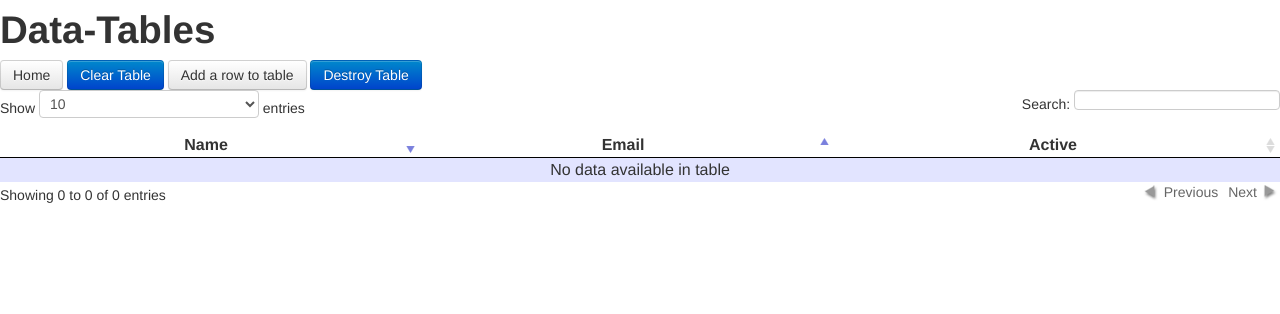
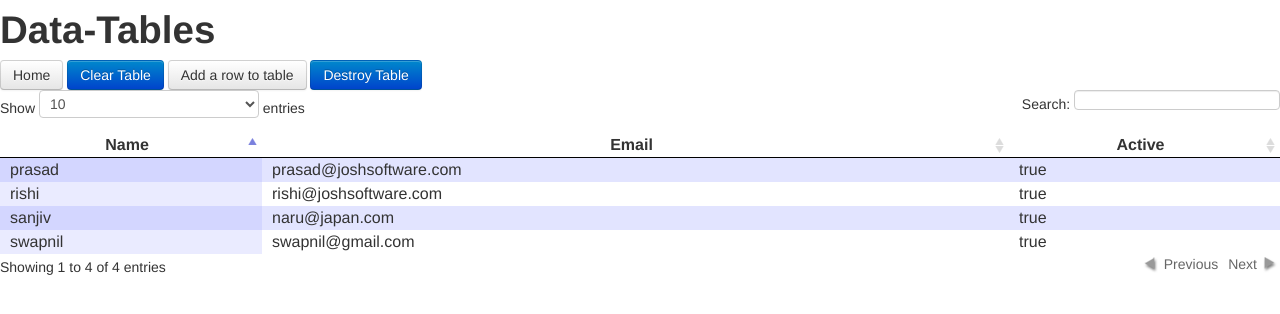
Before and after one commit to rishijain/datatables-talk, a Rails app: page /users in a window 1280 px wide. Shown: the top 314 px of the page. Run offline with Rails 7, Linux system fonts and the light colour scheme; style sheets or scripts are compiled from the project's sources; parts of the project's set-up code (start-up, migrations or seed data) failed here and were passed over.

Commit message:
modified add user, added users in db/seed

```diff
--- a/app/assets/javascripts/users.js.coffee
+++ b/app/assets/javascripts/users.js.coffee
@@ -10,7 +10,7 @@
     oTable.fnDestroy()
 
   $('#add_row_table').click ->
-    $('.dataEntryModal').modal 'show'
+    $('#of-dataEntryModal-modal').modal({keyboard:true, backdrop:'static', show:true})
 
   $('#submit_add_row').click ->
     oTable.fnAddData([$('#name_field').val(), $('#email_field').val(), true])
--- a/app/views/users/index.html.haml
+++ b/app/views/users/index.html.haml
@@ -1,7 +1,8 @@
 %h1 Data-Tables
 = link_to 'Home', root_path,:class => "btn"
 = link_to 'Clear Table', '#',:class => "btn btn-primary", :id => "clear_table_button"
-= link_to 'Add a row to table', '#',:class => "btn btn-secondary", :id => "add_row_table"
+=# link_to 'Add a row to table', '#', "data-target" => ".dataEntryModal", "data-toggle" => "modal", "data-backdrop" => true, :role => "button", :class => "btn btn-secondary", :id => "add_row_table"
+= link_to 'Add a row to table', '#', :class => "btn btn-secondary", :id => "add_row_table"
 = link_to 'Destroy Table', '#',:class => "btn btn-primary", :id => "destroy_table_button"
 %table#users_list
   %thead
@@ -16,7 +17,7 @@
         %td #{d.email}
         %td #{d.active}
 
-.dataEntryModal.modal.hide.fade
+#of-dataEntryModal-modal.modal.hide.fade
   .modal-header
     %h3 Enter the data
   .modal-body
@@ -28,4 +29,4 @@
     = link_to 'Ok', '#', :class => "btn", :id => "submit_add_row"
 
 :javascript
-  var oTable = $('#users_list').dataTable({"aaSorting": [[0,'desc'], [1,'asc']]});
+  var oTable = $('#users_list').dataTable();
--- a/app/views/users/new.html.haml
+++ b/app/views/users/new.html.haml
@@ -3,7 +3,4 @@
   = f.text_field :name
   %label Email
   = f.text_field :email, :label => "email"
-  %label active
-  - ['yes', 'no'].each do |d|
-    = f.radio_button :active, d
   = f.submit
--- a/db/seeds.rb
+++ b/db/seeds.rb
@@ -5,3 +5,8 @@
 #
 #   cities = City.create([{ name: 'Chicago' }, { name: 'Copenhagen' }])
 #   Mayor.create(name: 'Emanuel', city: cities.first)
+
+User.create(:name => "rishi", :email => "rishi@joshsoftware.com", :active => true)
+User.create(:name => "prasad", :email => "prasad@joshsoftware.com", :active => true)
+User.create(:name => "swapnil", :email => "swapnil@gmail.com", :active => true)
+User.create(:name => "sanjiv", :email => "naru@japan.com", :active => true)
```
